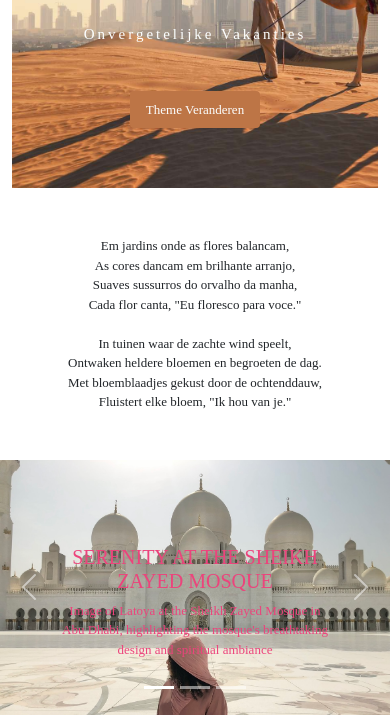
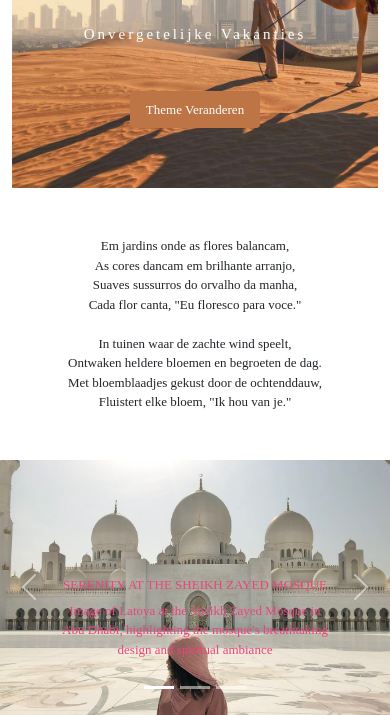
Before and after one commit to LatoyaNatashaC/Challenge-2, a plain HTML site: page index.html in a window 390 px wide. Shown: the part 225-940 px from the top of the page. Drawn offline with nearby package versions, Linux system fonts and the light colour scheme; a web font is replaced by a local one.

Commit message:
updated styles.css

```diff
--- a/src/styles.css
+++ b/src/styles.css
@@ -2,6 +2,7 @@
   --header-color: #fcfefe;
   --header-font-family: "Great Vibes", cursive;
   --default-font-family: "Ancizar Serif", serif;
+  --mobile-font-family: 13px;
 }
 body {
   font-family: var(--default-font-family);
@@ -43,6 +44,7 @@ p {
 .carousel-caption {
   color: #ec447c;
   font-family: var(--default-font-family);
+  font-size: 20px;
 }
 @media (max-width: 800px) {
   header {
@@ -63,6 +65,12 @@ p {
     padding: 10px 15px;
   }
   p {
-    font-size: 13px;
+    font-size: var(--mobile-font-family);
+  }
+  .carousel-caption {
+    font-size: var(--mobile-font-family);
+  }
+  h5 {
+    font-size: var(--mobile-font-family);
   }
 }
```
